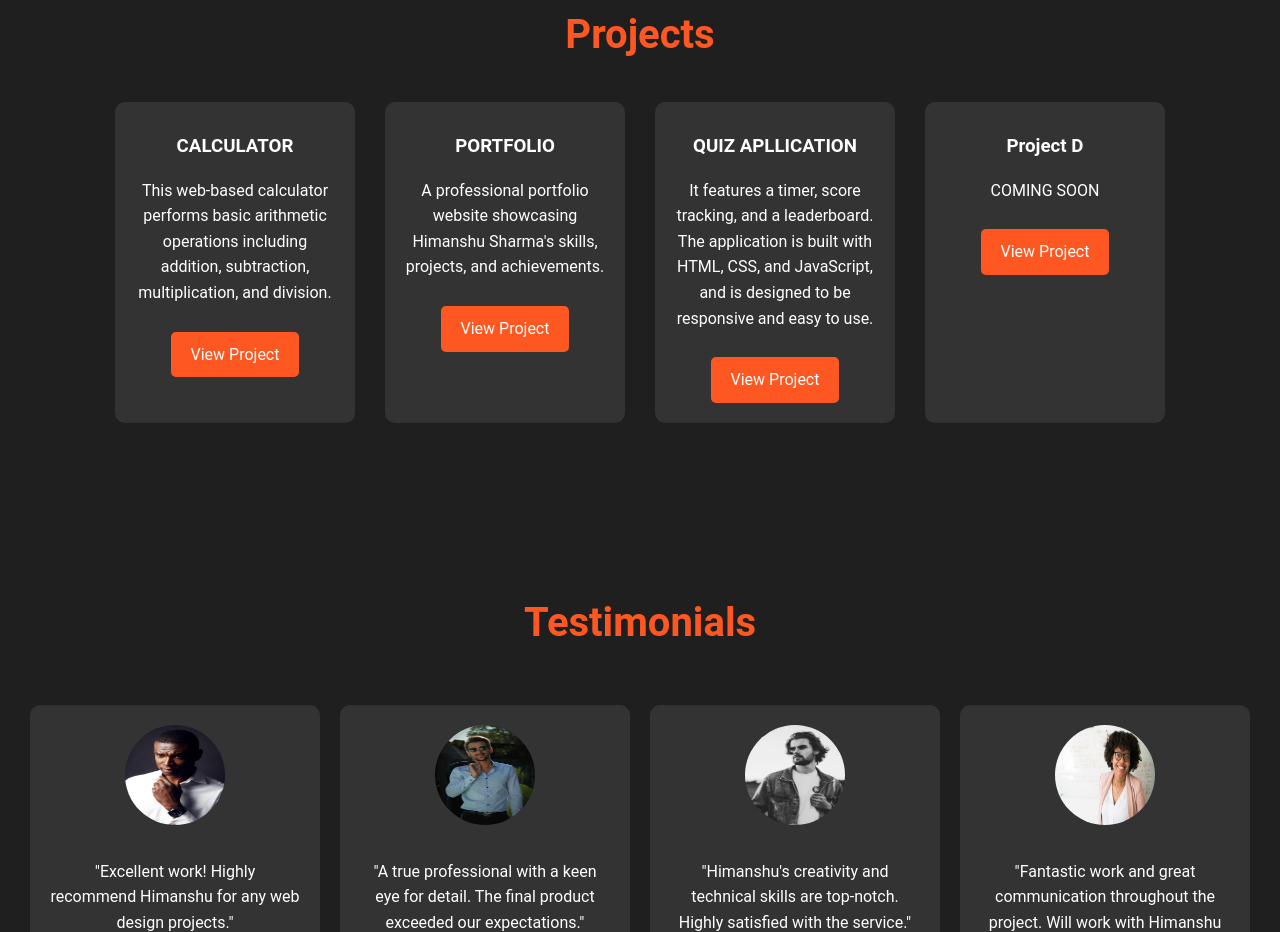
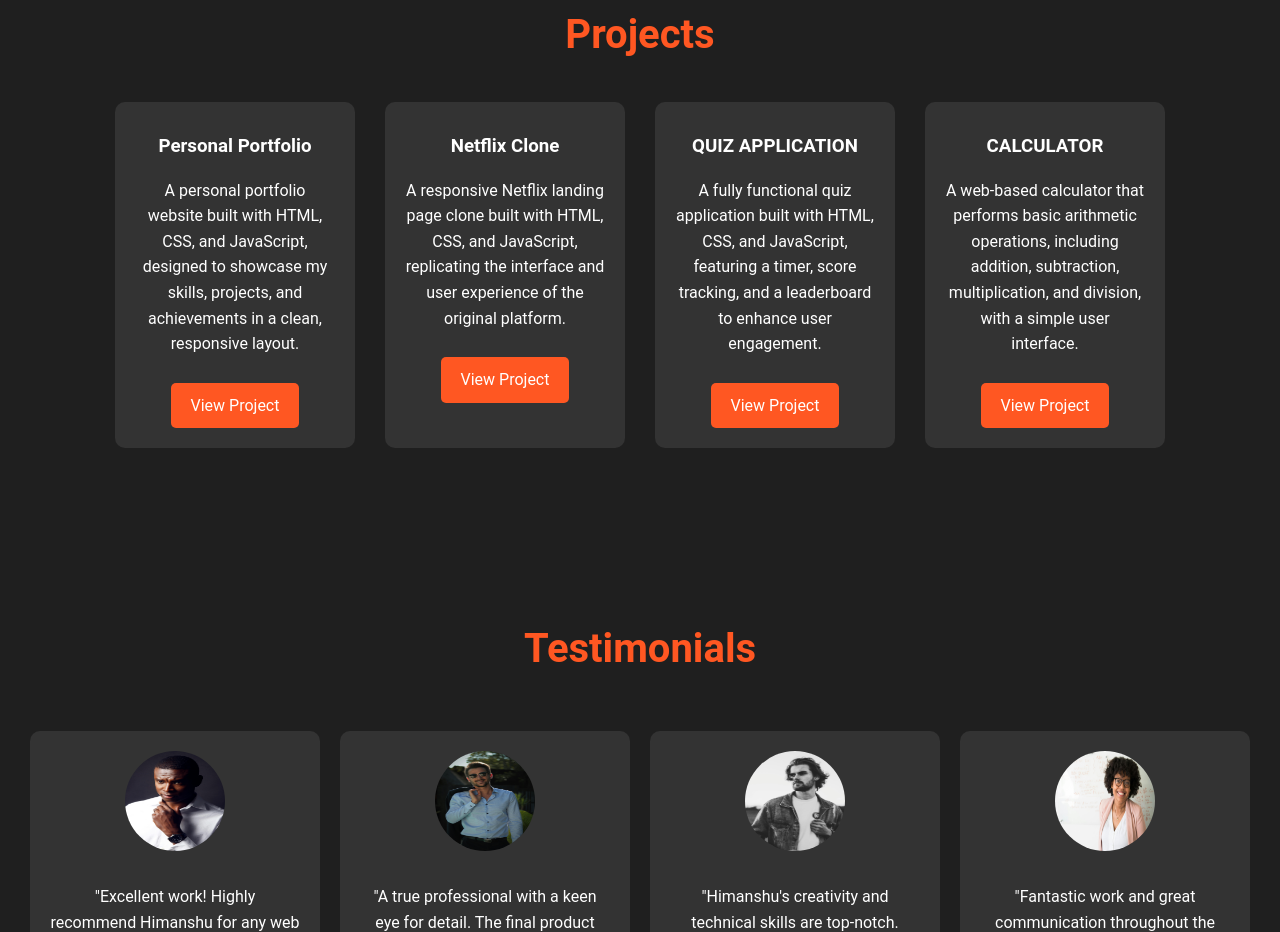
Before and after one commit to himanshu7437/PERSONAL-PORTFOLIO-2024, a plain HTML site: page index.html in a window 1280 px wide. Shown: the part 1856-2788 px from the top of the page. Drawn offline with Linux system fonts and the light colour scheme; files that its build step writes are made by us from their sources; files whose address does not match are found by name.

Commit message:
nre project added

```diff
--- a/index.html
+++ b/index.html
@@ -140,45 +140,46 @@
             </div>
         </section>
 
-
         <!-- Projects Section -->
         <section id="projects" class="projects-section">
             <h2>Projects</h2>
             <div class="projects-container">
                 <div class="project-box">
                     <div class="project-content">
-                        <h3>CALCULATOR</h3>
-                        <p>This web-based calculator performs basic arithmetic operations including addition,
-                            subtraction, multiplication, and division.</p>
-                        <a href="https://himanshu7437.github.io/CODESOFT-task1-calculator/" class="btn">View Project</a>
+                        <h3>Personal Portfolio</h3>
+                        <p>A personal portfolio website built with HTML, CSS, and JavaScript, designed to showcase my
+                            skills, projects, and achievements in a clean, responsive layout.</p>
+                        <a href="https://himanshu7437.github.io/PERSONAL-PORTFOLIO-2024/" class="btn">View Project</a>
                     </div>
                 </div>
                 <div class="project-box">
                     <div class="project-content">
-                        <h3>PORTFOLIO</h3>
-                        <p>A professional portfolio website showcasing Himanshu Sharma's skills, projects, and
-                            achievements. </p>
-                        <a href="https://himanshu7437.github.io/CODESOFT-task-3-portfolio/" class="btn">View Project</a>
+                        <h3>Netflix Clone</h3>
+                        <p>A responsive Netflix landing page clone built with HTML, CSS, and JavaScript, replicating the
+                            interface and user experience of the original platform.</p>
+                        <a href="https://himanshu7437.github.io/Netflix-Landing-Page-Clone/" class="btn">View
+                            Project</a>
                     </div>
                 </div>
                 <div class="project-box">
                     <div class="project-content">
-                        <h3>QUIZ APLLICATION</h3>
-                        <p>It features a timer, score tracking, and a leaderboard. The application is built with HTML,
-                            CSS, and JavaScript, and is designed to be responsive and easy to use.
-                        </p>
-                        <a href="https://himanshu7437.github.io/QUIZAPPLICATION-CODTECH/" class="btn">View Project</a>
+                        <h3>QUIZ APPLICATION</h3>
+                        <p>A fully functional quiz application built with HTML, CSS, and JavaScript, featuring a timer,
+                            score tracking, and a leaderboard to enhance user engagement.</p>
+                        <a href="https://himanshu7437.github.io/Quiz-Master-Project/" class="btn">View Project</a>
                     </div>
                 </div>
                 <div class="project-box">
                     <div class="project-content">
-                        <h3>Project D</h3>
-                        <p>COMING SOON</p>
-                        <a href="#" class="btn">View Project</a>
+                        <h3>CALCULATOR</h3>
+                        <p>A web-based calculator that performs basic arithmetic operations, including addition,
+                            subtraction, multiplication, and division, with a simple user interface.</p>
+                        <a href="https://himanshu7437.github.io/html-css-js-Calculator/" class="btn">View Project</a>
                     </div>
                 </div>
             </div>
         </section>
+
 
         <!-- Testimonials Section -->
         <section id="testimonials" class="testimonials-section">
```
